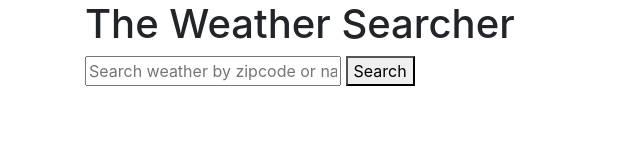
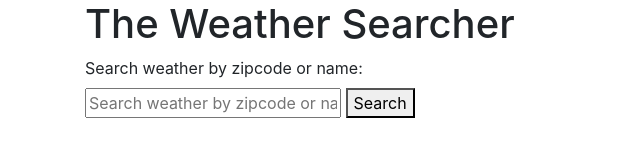
Before and after one commit to LaurentiuPteanc/it202spr2018, a plain HTML site: page homework/hw8.html in a window 1280 px wide. Shown: the whole page, without its empty margins (0-640 px from the left). Drawn offline with nearby package versions, Linux system fonts and the light colour scheme.

Commit message:
final submission

```diff
--- a/homework/hw8.html
+++ b/homework/hw8.html
@@ -16,6 +16,7 @@
             <h1>The Weather Searcher</h1>
         </div>
     <div id="search">
+        <label>Search weather by zipcode or name:</label><br>
         <input type="text" id="query" placeholder="Search weather by zipcode or name"/>
         <button type="button" id="search" onclick="doSearch()" >Search</button>
 
```
